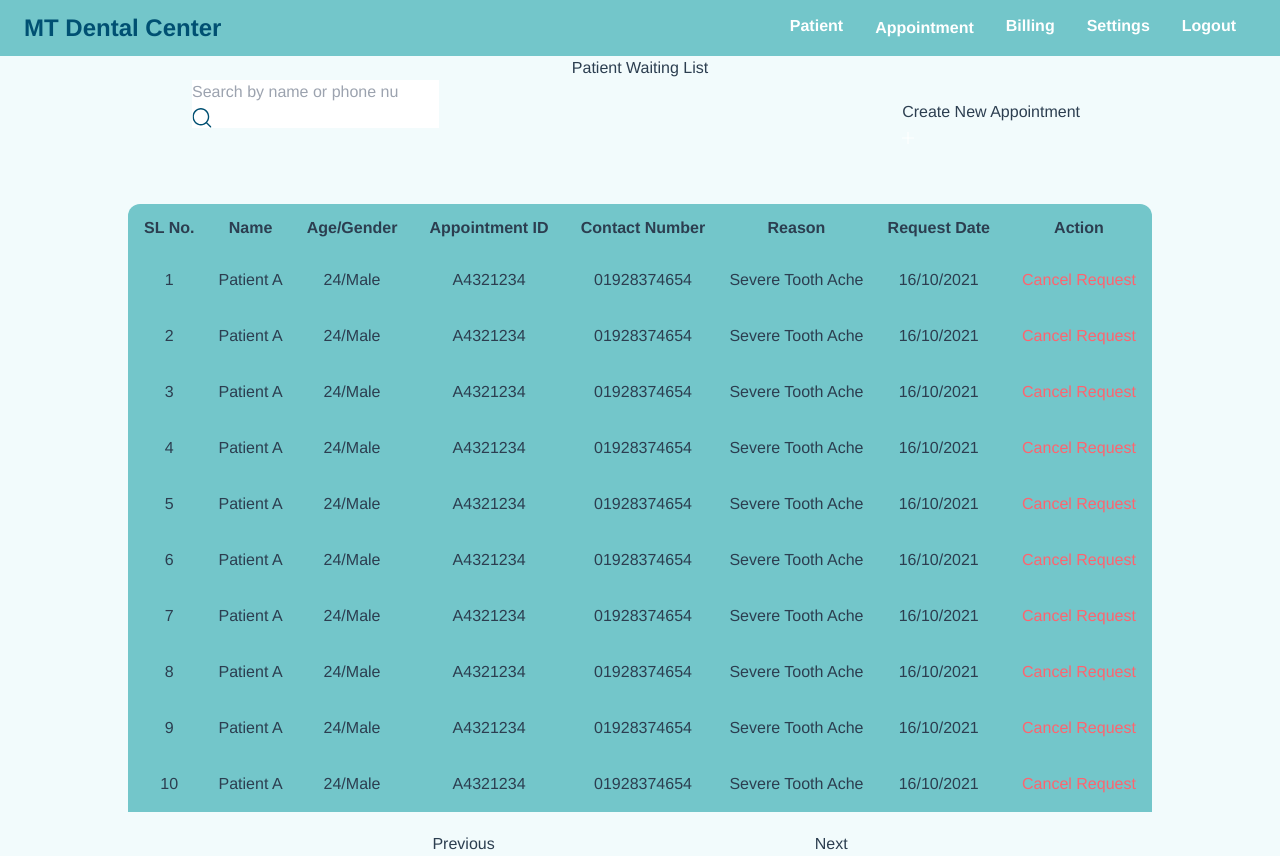
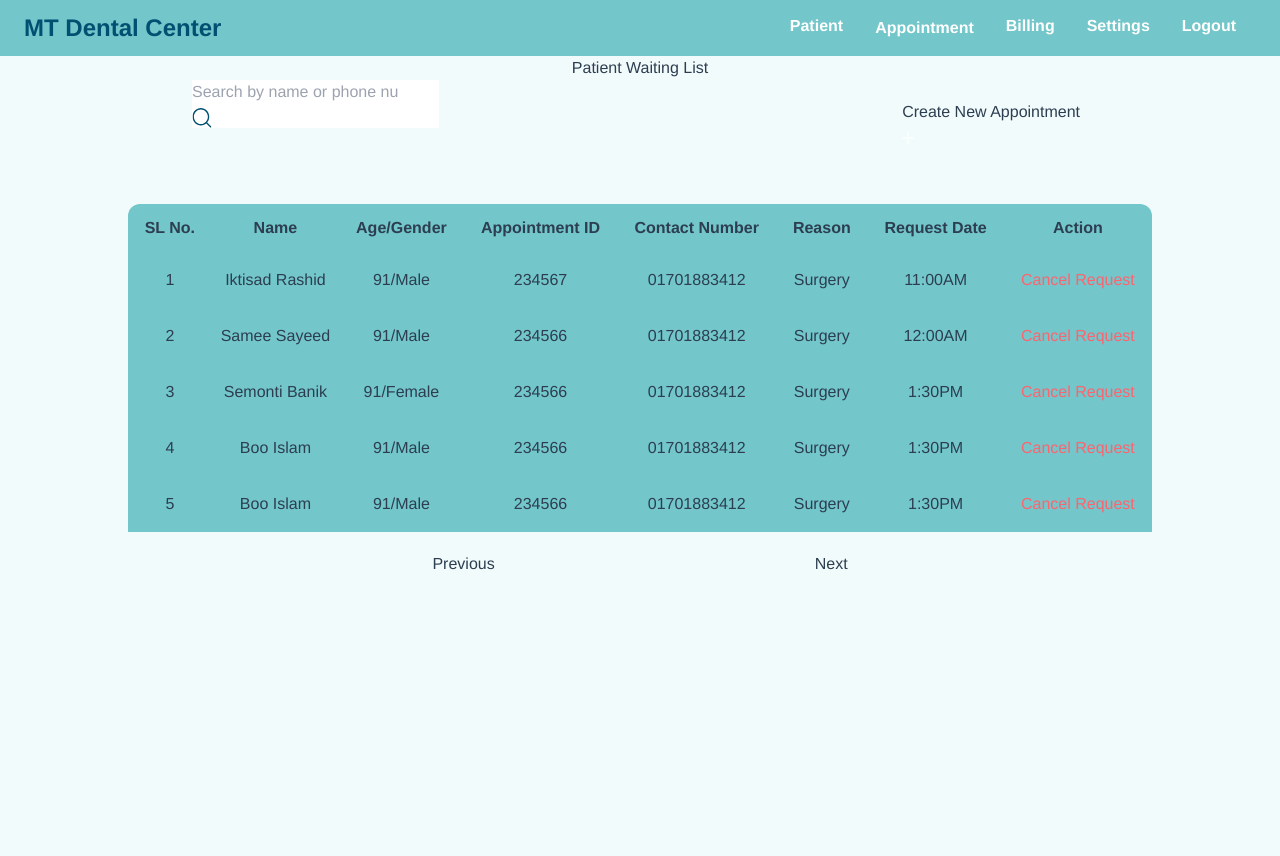
Before and after one commit to SayeedSanjana/denis-vue-js, a Vue app: page /WaitingList in a window 1280 px wide. Built offline with nearby package versions, Linux system fonts and the light colour scheme.

Commit message:
appointment list and waiting list

```diff
--- a/src/views/AppointmentList.vue
+++ b/src/views/AppointmentList.vue
@@ -26,7 +26,7 @@
 
                     <!-- sortby -->
                     <div class="relative ml-4 mt-5">
-                        <select class="selectclass" id="sortby">
+                        <select class="selectclass" id="sortby"  v-model="sort">
 
                             <option hidden class="text-regal-teal">Sort By</option>
                             <option class="text-regal-teal">Examined</option>
@@ -71,17 +71,17 @@
                 </tr>
                 <!-- thead -->
                 <!-- tbody -->
-                 <tr v-for="(item,index) in appointmentList" :key="index" class="trbody" >
-                    <td class="px-2 ">{{index+1}}</td>
+                 <tr v-for="(item,index) in filteredList" :key="index" class="trbody" >
+                    <td class="px-2 ">{{(this.prePage *(this.currentPage-1))+index+1}}</td>
                     <td class="px-2 py-3">{{item.name}}</td>
                     <td class="px-2 py-3">{{item.age}}/{{item.gender}}</td>
                     <td class="px-2 py-3">A-{{item.appointmentID}}</td>
                     <td class="px-2 py-3">{{item.contact}}</td>
                     <td class="px-2 py-3">{{item.visitingTime}}</td>
                     <td class="px-2 py-3">{{item.complaint}}</td>
-                    <td class="px-2 py-3 " :class="item.status==='Cancelled' ? 'text-regal-examined' : 'text-regal-examined'">{{item.status}}</td>
+                    <td class="px-2 py-3 " :class="['text-regal-examined', (item.status === 'Scheduled' ? 'text-regal-scheduled' : 'text-regal-examined'), (item.status === 'Cancelled'  ? 'text-regal-cancelled' : 'text-regal-examined')]">{{item.status}}</td>
                     <td class="px-2 py-3"><button class="text-regal-cyan mr-2">Edit</button><button class=" text-regal-red">Cancel</button></td>
-                    <td class="border border-r-1  bg-regal-examined"></td>
+                    <td class="border border-r-1" :class="['bg-regal-examined', (item.status === 'Scheduled' ? 'bg-regal-scheduled' : 'bg-regal-examined'), (item.status === 'Cancelled'  ? 'bg-regal-cancelled' : 'bg-regal-examined')]"></td>
                 </tr>
                 <!-- <tr class="trbody">
                     <td class="px-2 ">1</td>
@@ -219,10 +219,10 @@
             <!-- pagination -->
             <div class="flex px-40 flex-row justify-center">
                 <div class="px-40">
-                    <button class="pagebutton" type="button"> Previous</button>
+                    <button class="pagebutton" type="button" :disabled="currentPage === 1" @click="changePage(-1)"> Previous</button>
                 </div>
                 <div class="px-40">
-                    <button class="pagebutton" type="button">Next </button>
+                    <button class="pagebutton" type="button" :disabled="filteredList.length<prePage" @click="changePage(1)">Next </button>
                 </div>
             </div>
             <!-- pagination -->
@@ -238,8 +238,23 @@
             Nav,
 
         },
+
+        computed: {
+            filteredList() {
+                const star = (this.currentPage - 1) * this.prePage
+                const end = this.currentPage * this.prePage
+                const result = this.appointmentList.slice(star, end)
+                return result.filter(item => {
+               return item.status.toLowerCase().indexOf(this.sort.toLowerCase()) > -1
+          })
+            }
+
+        },
         data(){
             return{
+            prePage:10,
+            currentPage: 1,
+            sort:'',
             appointmentList:[
             {
              name:'Iktisad Rashid',
@@ -261,7 +276,7 @@
              complaint:'Surgery',
              status:'Scheduled',
             },
-             {
+            {
              name:'Semonti Banik',
              age:'91',
              gender:'Female',
@@ -271,8 +286,66 @@
              complaint:'Surgery',
              status:'Cancelled',
             },
+             {
+             name:'Boo Islam',
+             age:'91',
+             gender:'Male',
+             appointmentID:'234566',
+             contact:'01701883412',
+             visitingTime:'1:30PM',
+             complaint:'Surgery',
+             status:'Cancelled',
+            },
+             {
+             name:'Boo Islam',
+             age:'91',
+             gender:'Male',
+             appointmentID:'234566',
+             contact:'01701883412',
+             visitingTime:'1:30PM',
+             complaint:'Surgery',
+             status:'Examined',
+            },
+             {
+             name:'Boo Islam',
+             age:'91',
+             gender:'Male',
+             appointmentID:'234566',
+             contact:'01701883412',
+             visitingTime:'1:30PM',
+             complaint:'Surgery',
+             status:'Cancelled',
+            },
+             {
+             name:'Boo Islam',
+             age:'91',
+             gender:'Male',
+             appointmentID:'234566',
+             contact:'01701883412',
+             visitingTime:'1:30PM',
+             complaint:'Surgery',
+             status:'Cancelled',
+            },
+             {
+             name:'Boo Islam',
+             age:'91',
+             gender:'Male',
+             appointmentID:'234566',
+             contact:'01701883412',
+             visitingTime:'1:30PM',
+             complaint:'Surgery',
+             status:'Scheduled',
+            },
             ]
             }
+        },
+        methods:{
+             changePage(num) {
+                this.currentPage = this.currentPage + num
+            },
+
+            //hit get api
+            //hit delete api to delete patient from appointment list
         }
     }
 </script>
--- a/src/views/WaitingList.vue
+++ b/src/views/WaitingList.vue
@@ -55,19 +55,19 @@
                 </tr>
                 <!-- thead -->
                 <!-- tbody -->
-                <tr class="trbody">
-                    <td class="px-2 ">1</td>
-                    <td class="px-2 py-3">Patient A</td>
-                    <td class="px-2 py-3">24/Male</td>
-                    <td class="px-2 py-3">A4321234</td>
-                    <td class="px-2 py-3">01928374654</td>
-                    <td class="px-2 py-3">Severe Tooth Ache</td>
-                    <td class="px-2 py-3">16/10/2021</td>
+                <tr class="trbody" v-for="(pat,index) in filteredList" :key="index">
+                    <td class="px-2 ">{{(this.prePage *(this.currentPage-1))+index+1}}</td>
+                    <td class="px-2 py-3">{{pat.name}}</td>
+                    <td class="px-2 py-3">{{pat.age}}/{{pat.gender}}</td>
+                    <td class="px-2 py-3">{{pat.appointmentID}}</td>
+                    <td class="px-2 py-3">{{pat.contact}}</td>
+                    <td class="px-2 py-3">{{pat.reason}}</td>
+                    <td class="px-2 py-3">{{pat.requestDate}}</td>
 
                     <td class="px-2 py-3 "> <button class="  px-2 py-1  text-regal-red">Cancel Request</button></td>
 
                 </tr>
-                <tr class="trbody">
+                <!-- <tr class="trbody">
                     <td class="px-2 ">2</td>
                     <td class="px-2 py-3">Patient A</td>
                     <td class="px-2 py-3">24/Male</td>
@@ -174,7 +174,7 @@
 
                     <td class="px-2 py-3 "> <button class="  px-2 py-1  text-regal-red">Cancel Request</button></td>
 
-                </tr>
+                </tr> -->
 
                 <!-- tbody -->
             </table>
@@ -182,10 +182,10 @@
             <!-- pagination -->
             <div class="flex px-40 flex-row justify-center">
                 <div class="px-40">
-                    <button class="pagebutton" type="button"> Previous</button>
+                    <button class="pagebutton" type="button" :disabled="currentPage === 1" @click="changePage(-1)"> Previous</button>
                 </div>
                 <div class="px-40">
-                    <button class="pagebutton" type="button">Next </button>
+                    <button class="pagebutton" type="button" :disabled="filteredList.length<prePage" @click="changePage(1)">Next </button>
                 </div>
             </div>
             <!-- pagination -->
@@ -199,8 +199,109 @@
     export default {
         components: {
             Nav,
+        },
+         computed: {
+            filteredList() {
+                const start = (this.currentPage - 1) * this.prePage
+                const end = this.currentPage * this.prePage
+                const result =this.waitingList.slice(start, end)
+                return result
+            }
+        },
+        data(){
+            return{
+            prePage:5,
+            currentPage: 1,
+            sort:'',
+            waitingList:[
+            {
+             name:'Iktisad Rashid',
+             age:'91',
+             gender:'Male',
+             appointmentID:'234567',
+             contact:'01701883412',
+             requestDate:'11:00AM',
+             reason:'Surgery',
+             status:'Examined',
+            },
+             {
+             name:'Samee Sayeed',
+             age:'91',
+             gender:'Male',
+             appointmentID:'234566',
+             contact:'01701883412',
+             requestDate:'12:00AM',
+              reason:'Surgery',
+             status:'Scheduled',
+            },
+            {
+             name:'Semonti Banik',
+             age:'91',
+             gender:'Female',
+             appointmentID:'234566',
+             contact:'01701883412',
+             requestDate:'1:30PM',
+              reason:'Surgery',
+             status:'Cancelled',
+            },
+             {
+             name:'Boo Islam',
+             age:'91',
+             gender:'Male',
+             appointmentID:'234566',
+             contact:'01701883412',
+             requestDate:'1:30PM',
+             reason:'Surgery',
+             status:'Cancelled',
+            },
+             {
+             name:'Boo Islam',
+             age:'91',
+             gender:'Male',
+             appointmentID:'234566',
+             contact:'01701883412',
+             requestDate:'1:30PM',
+             reason:'Surgery',
+             status:'Examined',
+            },
+             {
+             name:'Boo Islam',
+             age:'91',
+             gender:'Male',
+             appointmentID:'234566',
+             contact:'01701883412',
+             requestDate:'1:30PM',
+             reason:'Surgery',
+             status:'Cancelled',
+            },
+             {
+             name:'Boo Islam',
+             age:'91',
+             gender:'Male',
+             appointmentID:'234566',
+             contact:'01701883412',
+             requestDate:'1:30PM',
+             reason:'Surgery',
+            },
+             {
+             name:'Boo Islam',
+             age:'91',
+             gender:'Male',
+             appointmentID:'234566',
+             contact:'01701883412',
+             requestDate:'1:30PM',
+             reason:'Surgery',
+            },
+            ]
 
+            }
         },
+        methods:{
+             changePage(num) {
+                this.currentPage = this.currentPage + num
+            },
+        }
+
     }
 </script>
 
```
